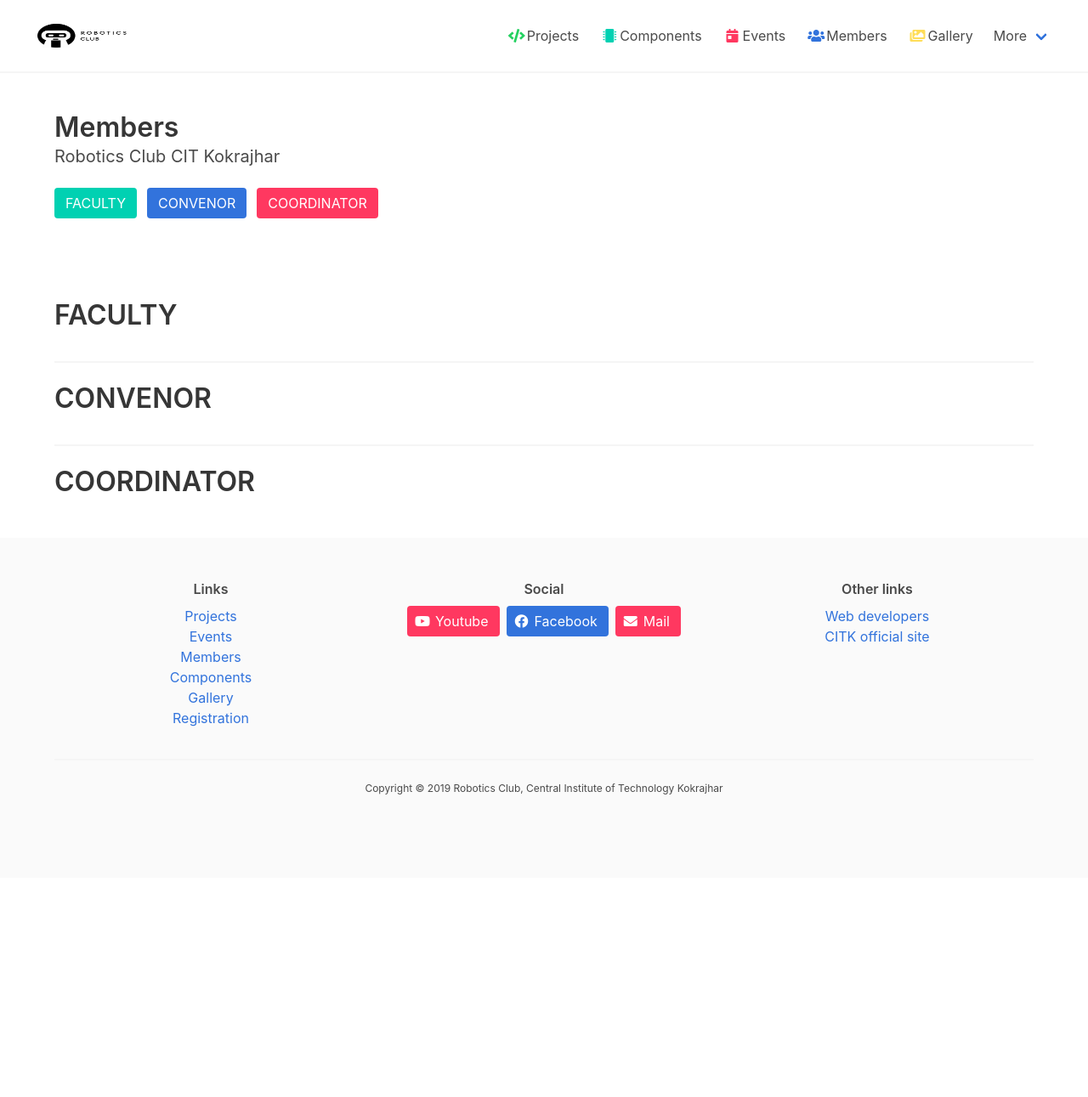
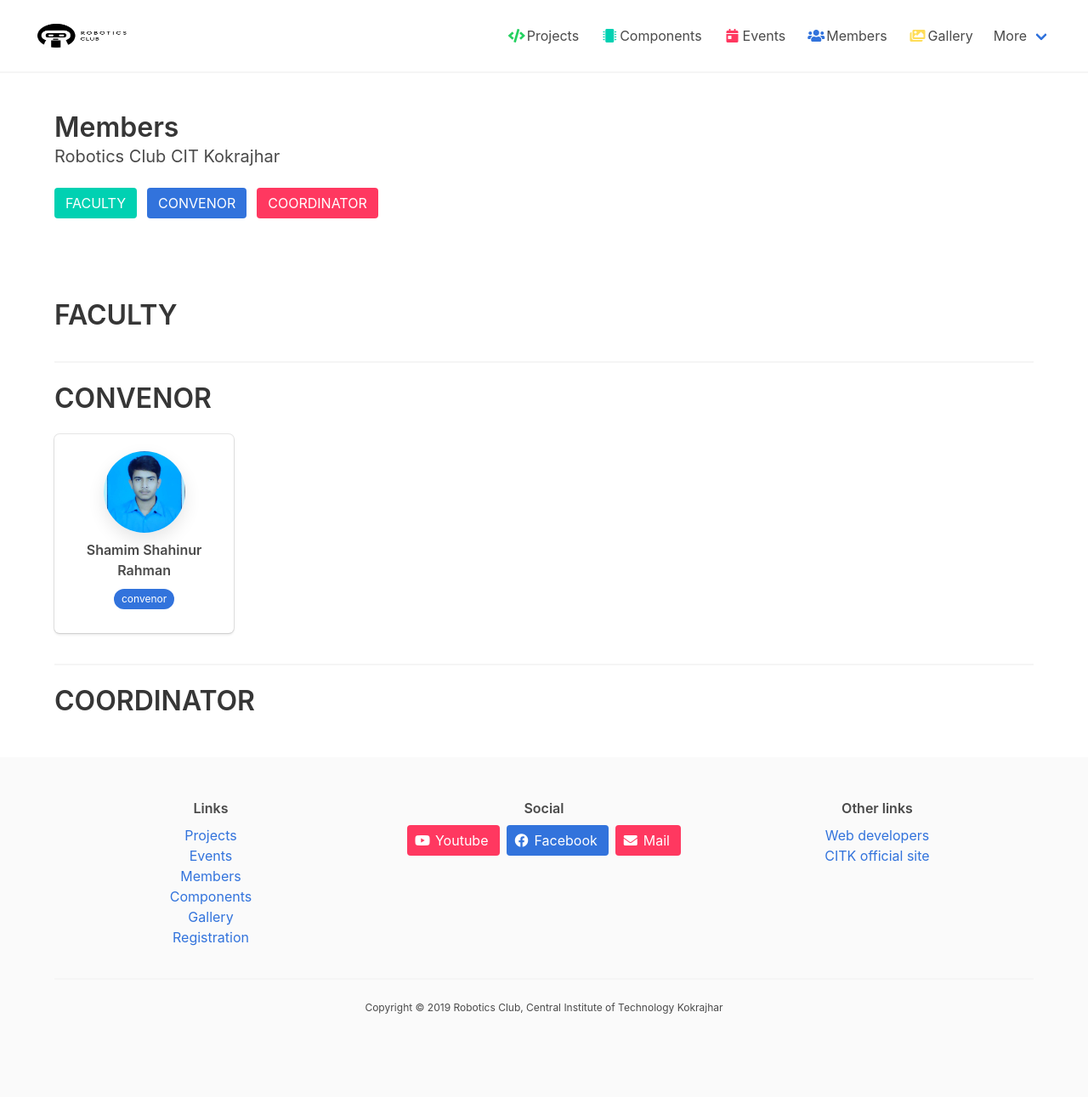
Before and after one commit to robotics-club-citk/robotics-club-citk.github.io, a Jekyll site: the page built from members.html, in a window 1280 px wide. Shown: the whole page at 85% size. Built offline with Jekyll 4.4.1, drawn with Linux system fonts in a browser that asks for light colours; before the commit the page ends 1033 px from its top, so only the background shows below that.

Commit message:
Update members.html

```diff
--- a/_layouts/members.html
+++ b/_layouts/members.html
@@ -50,7 +50,7 @@ layout: default
 
     <hr>
 
-    {% assign members = site.members | where:'type','CONVENOR' | sort: 'priority' | reverse %}
+    {% assign members = site.members | where:'type','convenor' | sort: 'priority' | reverse %}
     <h1 class="title" id="core-members">CONVENOR</h1>
     <div class="columns is-multiline">
       {% for member in members %}
```
